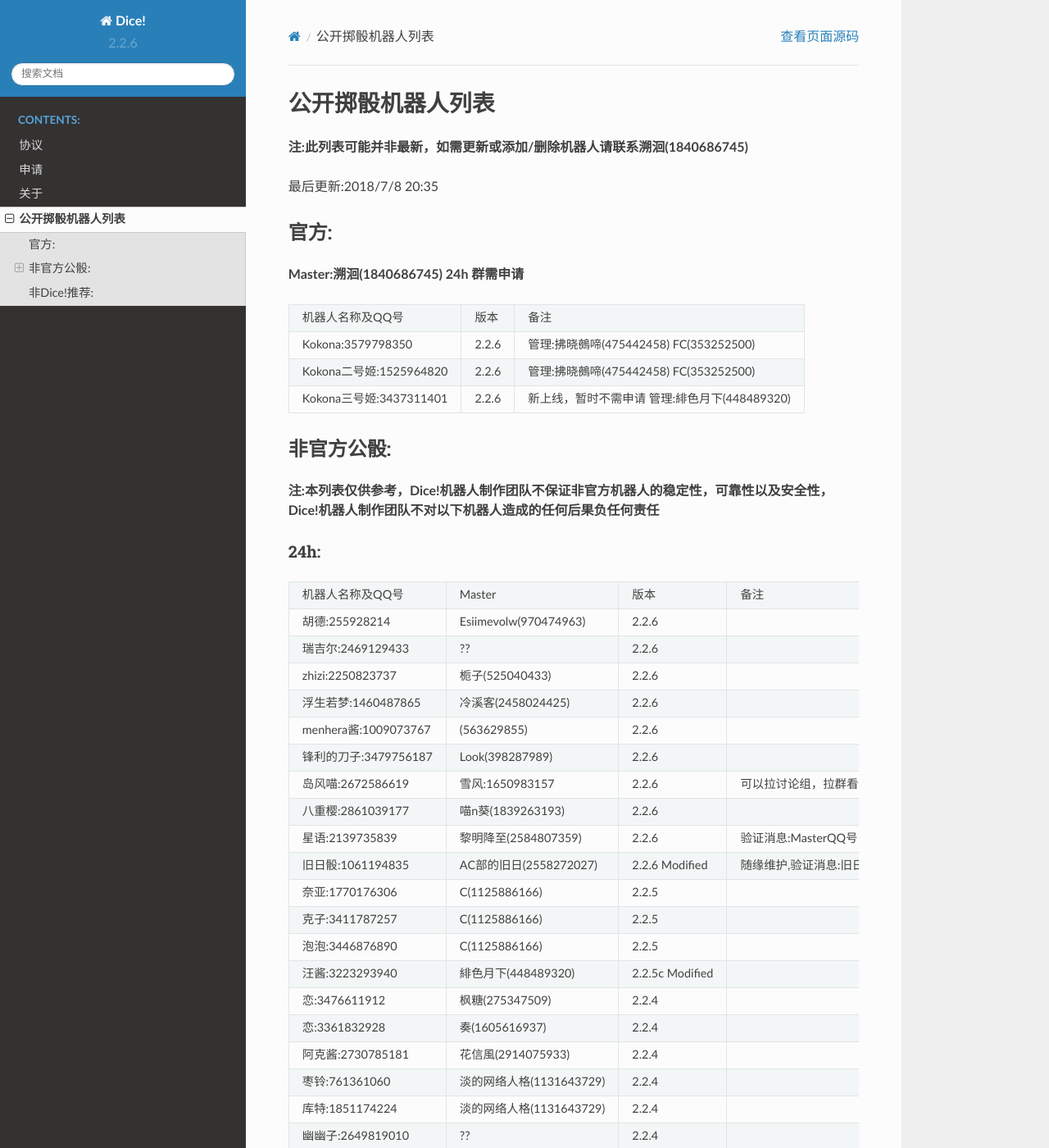
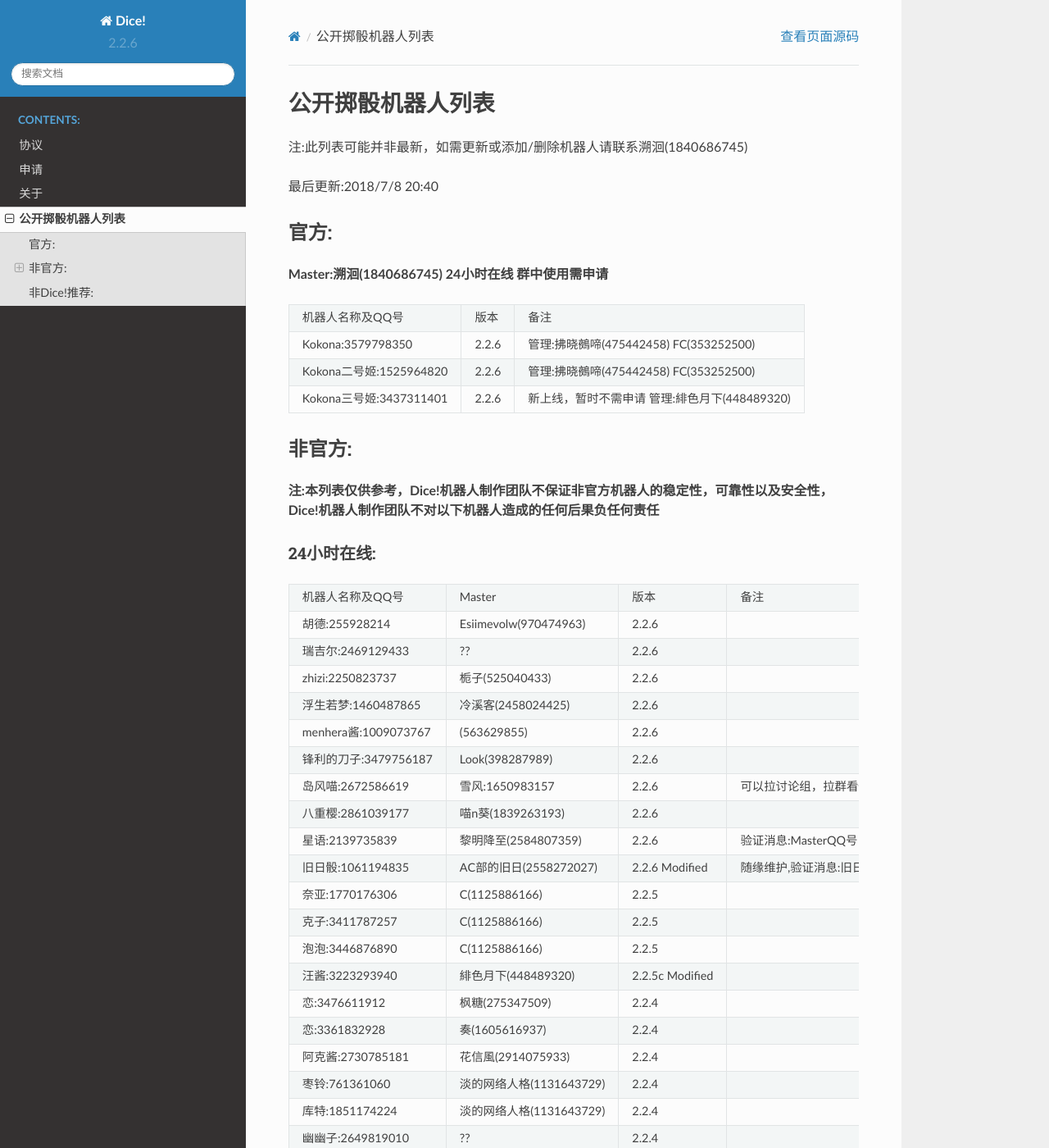
Before and after one commit to Dice-Developer-Team/Dice, a Sphinx documentation site: the page built from docs/DiceList.rst, in a window 1280 px wide and 1400 px high. Shown: the whole window at 82% size. Built offline with Sphinx 7.4.7 and the Read the Docs theme 2.0.0, drawn with Linux system fonts in a browser that asks for light colours; some of the changed text lies outside the part shown.

Commit message:
再次更新列表

```diff
--- a/docs/DiceList.rst
+++ b/docs/DiceList.rst
@@ -10,14 +10,14 @@
 公开掷骰机器人列表
 ------------------------------------
 
-**注:此列表可能并非最新，如需更新或添加/删除机器人请联系溯洄(1840686745)**
+注:此列表可能并非最新，如需更新或添加/删除机器人请联系溯洄(1840686745)
 
-最后更新:2018/7/8 20:35
+最后更新:2018/7/8 20:40
 
 官方:
 ==========
 
-**Master:溯洄(1840686745) 24h 群需申请**
+**Master:溯洄(1840686745) 24小时在线 群中使用需申请**
 
 +--------------------------+---------+-----------------------------------------------------+
 |机器人名称及QQ号          |版本     |备注                                                 |
@@ -29,13 +29,13 @@
 |Kokona三号姬:3437311401   |2.2.6    |新上线，暂时不需申请 管理:緋色月下(448489320)        |
 +--------------------------+---------+-----------------------------------------------------+
 
-非官方公骰:
+非官方:
 =======================
 
 **注:本列表仅供参考，Dice!机器人制作团队不保证非官方机器人的稳定性，可靠性以及安全性，Dice!机器人制作团队不对以下机器人造成的任何后果负任何责任**
 
-24h:
-++++++++
+24小时在线:
++++++++++++++
 
 +--------------------------+------------------------------+------------------+----------------------------+
 |机器人名称及QQ号          |Master                        |版本              |备注                        |
@@ -82,8 +82,8 @@
 +--------------------------+------------------------------+------------------+----------------------------+
 
 
-非24h:
-++++++++++
+非24小时在线:
++++++++++++++++
 
 +--------------------------+------------------------------+------------------+----------------------------+
 |机器人名称及QQ号          |Master                        |版本              |备注                        |
```
Also changed, not shown: other parts of docs/DiceList.rst (+1 -1 lines).
